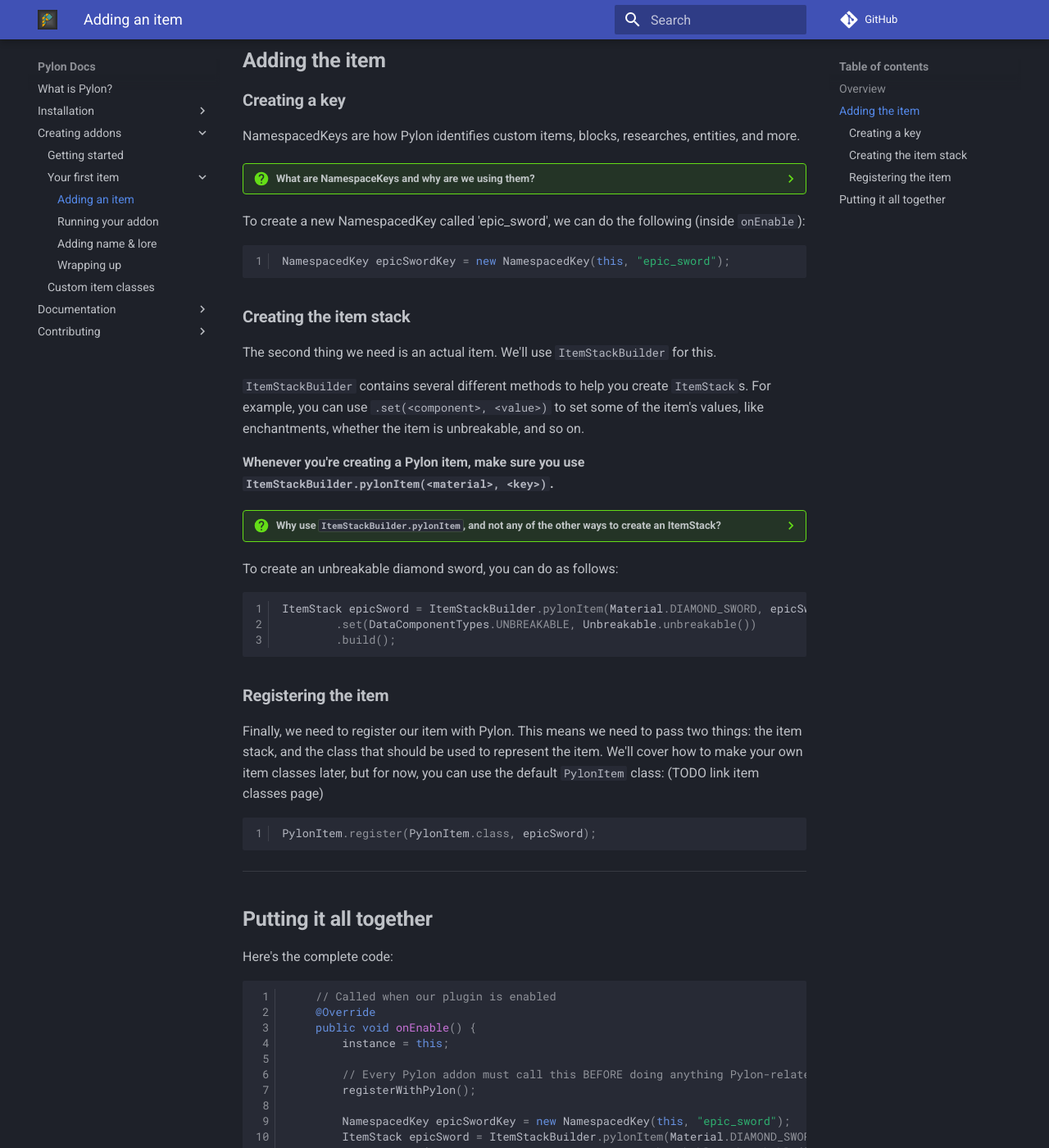
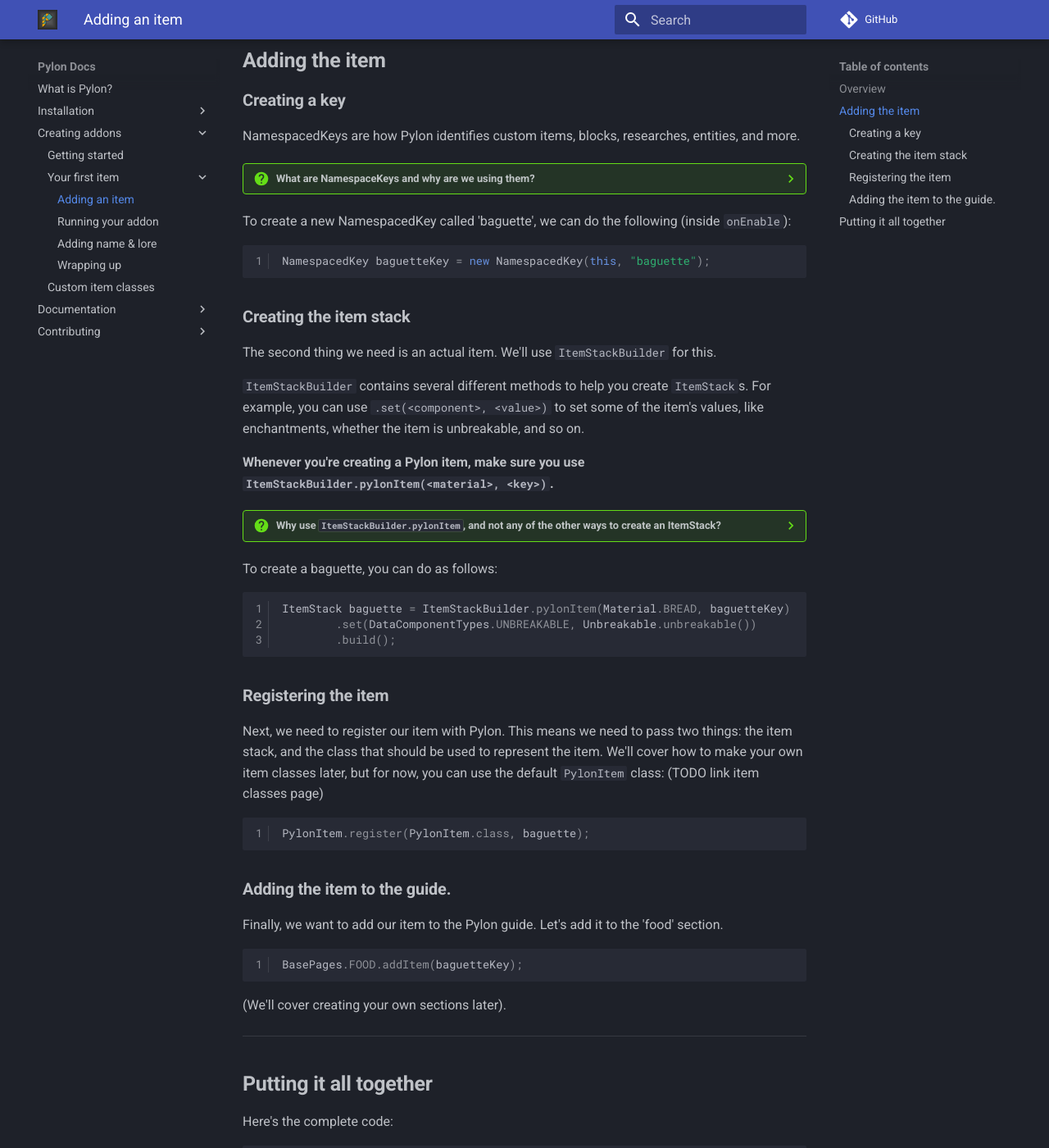
Before and after one commit to pylonmc/pylon-docs, an MkDocs documentation site: the page built from docs/creating-addons/your-first-item/adding-an-item.md, in a window 1280 px wide and 1400 px high, scrolled down 426 px. Shown: the whole window at 82% size. Built offline with MkDocs 1.6.1 and Material for MkDocs 9.7.7, drawn with Linux system fonts in a browser that asks for light colours; comment, search, counter and statistics services are not loaded; some of the changed text lies outside the part shown.

Commit message:
BAGUETTE

````diff
--- a/docs/creating-addons/your-first-item/adding-an-item.md
+++ b/docs/creating-addons/your-first-item/adding-an-item.md
@@ -4,7 +4,7 @@
 
 Our addon so far has only one class: `AddonTemplate` (or whatever you renamed it to). This class extends JavaPlugin and implements PylonAddon. There are some comments inside the class to explain what each part does - have a read through and try to understand how it works. Our addon doesn't actually do anything yet though - so let's add a new item!
 
-Let's create an unbreakable diamond sword to start with.
+Let's create a baguette, which fills 7 hunger bars, to start with.
 
 To create a simple item, we only need two things: a **key** for the item, and an **item stack**.
 
@@ -19,9 +19,9 @@ NamespacedKeys are how Pylon identifies custom items, blocks, researches, entiti
 ??? question "What are NamespaceKeys and why are we using them?"
     A key is just a simple piece of text, like `pylonbase:copper_dust`, which allows Pylon to uniquely identify your item. This is very similar to how vanilla Minecraft items have IDs. Why don't we just use `copper_dust` as the key? Well, what if two addons add an item called `copper_dust`? We won't be able to tell which one is which! To fix this, Pylon uses `NamespacedKey`s, which just means we take a string *and* your addon's name, and put them together - for example, `my_addon:copper_dust`.
 
-To create a new NamespacedKey called 'epic_sword', we can do the following (inside `onEnable`):
+To create a new NamespacedKey called 'baguette', we can do the following (inside `onEnable`):
 ```java
-NamespacedKey epicSwordKey = new NamespacedKey(this, "epic_sword");
+NamespacedKey baguetteKey = new NamespacedKey(this, "baguette");
 ```
 
 ### Creating the item stack
@@ -38,19 +38,28 @@ The second thing we need is an actual item. We'll use `ItemStackBuilder` for thi
 
     `ItemStackBuilder` also sets the name and lore of the item to the default translation keys (which will be explained later in this tutorial).
 
-To create an unbreakable diamond sword, you can do as follows:
+To create a baguette, you can do as follows:
 ```Java
-ItemStack epicSword = ItemStackBuilder.pylonItem(Material.DIAMOND_SWORD, epicSwordKey)
+ItemStack baguette = ItemStackBuilder.pylonItem(Material.BREAD, baguetteKey)
         .set(DataComponentTypes.UNBREAKABLE, Unbreakable.unbreakable())
         .build();
 ```
 
 ### Registering the item
 
-Finally, we need to register our item with Pylon. This means we need to pass two things: the item stack, and the class that should be used to represent the item. We'll cover how to make your own item classes later, but for now, you can use the default `PylonItem` class: (TODO link item classes page)
+Next, we need to register our item with Pylon. This means we need to pass two things: the item stack, and the class that should be used to represent the item. We'll cover how to make your own item classes later, but for now, you can use the default `PylonItem` class: (TODO link item classes page)
 ```java
-PylonItem.register(PylonItem.class, epicSword);
+PylonItem.register(PylonItem.class, baguette);
 ```
+
+### Adding the item to the guide.
+
+Finally, we want to add our item to the Pylon guide. Let's add it to the 'food' section.
+```java
+BasePages.FOOD.addItem(baguetteKey);
+```
+
+(We'll cover creating your own sections later).
 
 ---
 
@@ -66,11 +75,13 @@ Here's the complete code:
         // Every Pylon addon must call this BEFORE doing anything Pylon-related
         registerWithPylon();
 
-        NamespacedKey epicSwordKey = new NamespacedKey(this, "epic_sword");
-        ItemStack epicSword = ItemStackBuilder.pylonItem(Material.DIAMOND_SWORD, epicSwordKey)
-                .set(DataComponentTypes.UNBREAKABLE, Unbreakable.unbreakable())
+        NamespacedKey baguetteKey = new NamespacedKey(this, "baguette");
+        ItemStack baguette = ItemStackBuilder.pylonItem(Material.BREAD, baguetteKey)
+                .set(DataComponentTypes.FOOD, FoodProperties.food().nutrition(6))
                 .build();
-        PylonItem.register(PylonItem.class, epicSword);
+        PylonItem.register(PylonItem.class, baguette);
+        BasePages.FOOD.addItem(baguetteKey);
+
     }
 ```
 Now let's test it out!
````
Also changed, not shown: docs/creating-addons/item_ux.md (added, +13 -0 lines), docs/creating-addons/your-first-item/adding-name-and-lore.md (+11 -16 lines), docs/creating-addons/your-first-item/running-your-addon.md (+2 -2 lines), docs/creating-addons/your-first-item/wrapping-up.md (+14 -14 lines), docs/index.md (+1 -0 lines), docs/img/baguette-missing-translation-key.png (added), docs/img/baguette.png (added), docs/img/creating-the-language-file.png (deleted), docs/img/epic-sword-missing-translation-key.png (deleted), docs/img/epic-sword.png (deleted).
